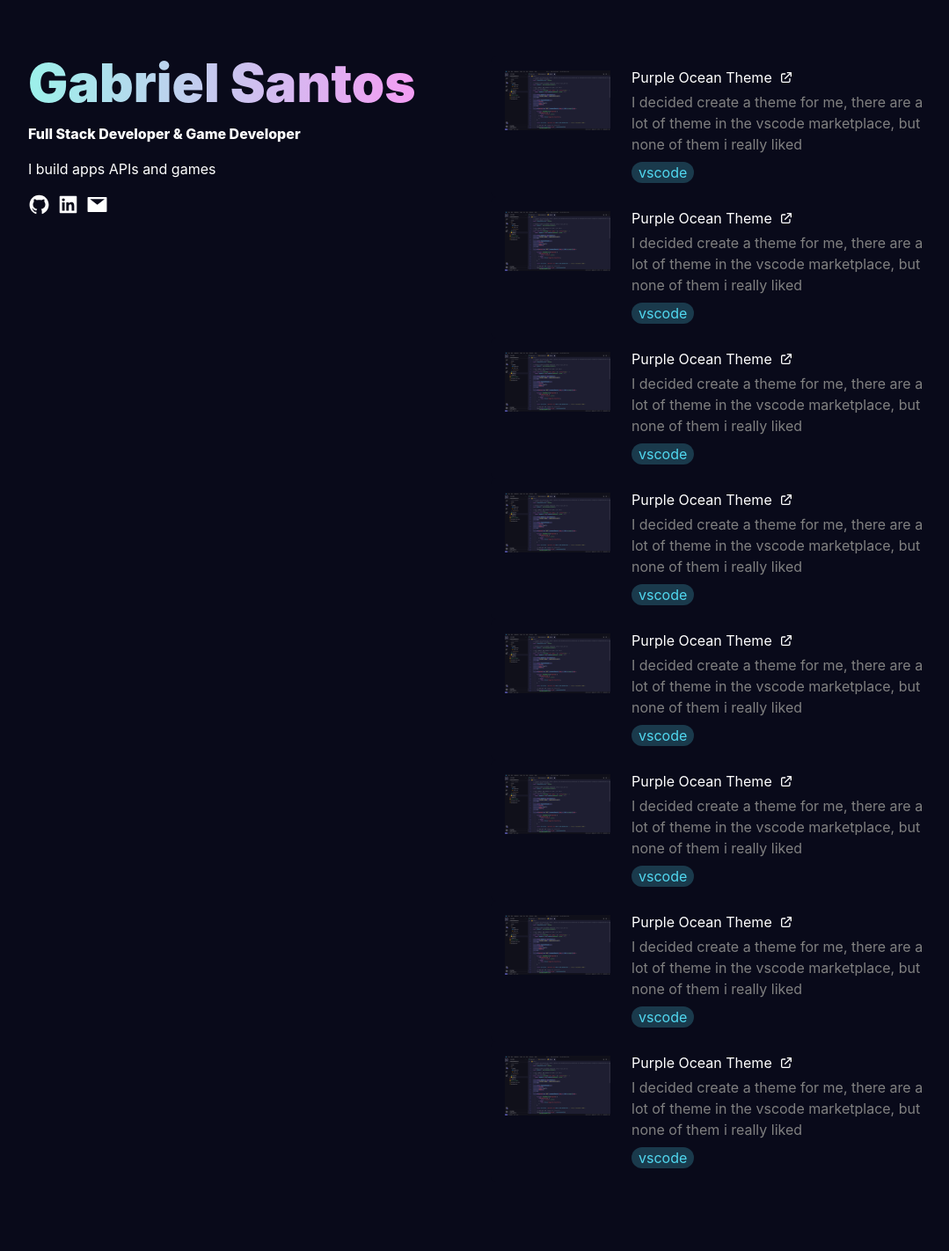
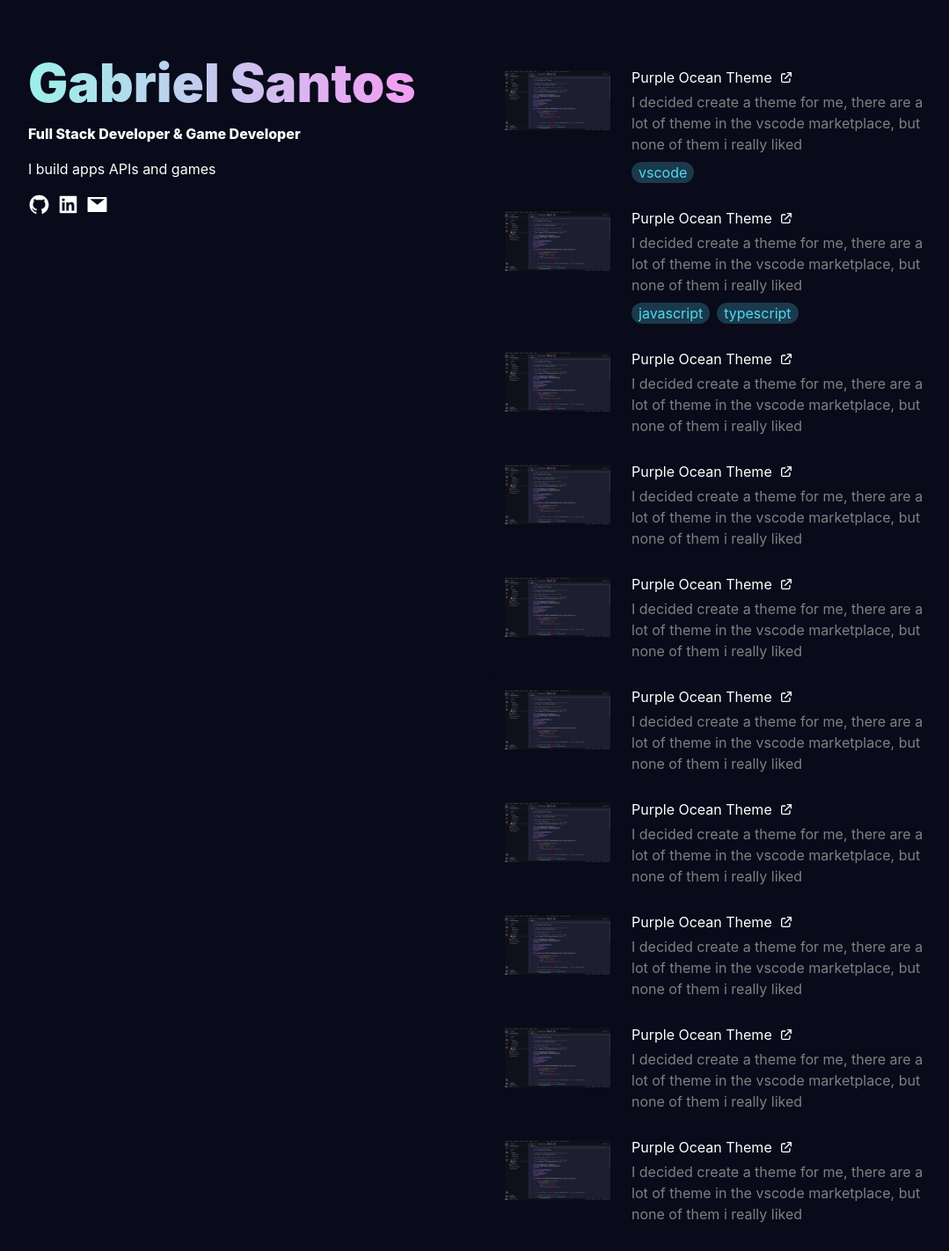
Before and after one commit to gbcosta/portfolioV2, a React (Vite) app: page / in a window 1280 px wide. Shown: the top 1422 px of the page at 88% size, without its empty margins (82-1161 px from the left). Before the commit the page ends 1344 px from the top, so only its background shows below. Built offline with nearby package versions, Linux system fonts and the light colour scheme.

Commit message:
update card footer

```diff
--- a/src/components/cardItem/cardItem.tsx
+++ b/src/components/cardItem/cardItem.tsx
@@ -76,8 +76,10 @@ const CardItem = (props: {
         <CardBody sx={{ padding: 0, color: "gray", mt: 2 }}>
           {props.children}
         </CardBody>
-        <CardFooter sx={{ padding: 0 }}>
-          <TechInfo>vscode</TechInfo>
+        <CardFooter sx={{ padding: 0, gap: 2, flexWrap: "wrap" }}>
+          {props.techsInfo?.map((value, index) => {
+            return <TechInfo key={index}>{value}</TechInfo>;
+          })}
         </CardFooter>
       </Flex>
     </Card>
--- a/src/components/cardItemContainer/cardItemContainer.tsx.tsx
+++ b/src/components/cardItemContainer/cardItemContainer.tsx.tsx
@@ -6,6 +6,46 @@ const CardItemContainer = (): JSX.Element => {
   return (
     <Flex sx={{ flexDir: "column", width: "100%" }}>
       <Flex sx={{ flexDir: "column" }}></Flex>
+      <CardItem
+        img={PurpleOceanImage}
+        header="Purple Ocean Theme"
+        techsInfo={["vscode"]}
+      >
+        I decided create a theme for me, there are a lot of theme in the vscode
+        marketplace, but none of them i really liked
+      </CardItem>
+      <CardItem
+        img={PurpleOceanImage}
+        header="Purple Ocean Theme"
+        techsInfo={["javascript", "typescript"]}
+      >
+        I decided create a theme for me, there are a lot of theme in the vscode
+        marketplace, but none of them i really liked
+      </CardItem>
+      <CardItem img={PurpleOceanImage} header="Purple Ocean Theme">
+        I decided create a theme for me, there are a lot of theme in the vscode
+        marketplace, but none of them i really liked
+      </CardItem>
+      <CardItem img={PurpleOceanImage} header="Purple Ocean Theme">
+        I decided create a theme for me, there are a lot of theme in the vscode
+        marketplace, but none of them i really liked
+      </CardItem>
+      <CardItem img={PurpleOceanImage} header="Purple Ocean Theme">
+        I decided create a theme for me, there are a lot of theme in the vscode
+        marketplace, but none of them i really liked
+      </CardItem>
+      <CardItem img={PurpleOceanImage} header="Purple Ocean Theme">
+        I decided create a theme for me, there are a lot of theme in the vscode
+        marketplace, but none of them i really liked
+      </CardItem>
+      <CardItem img={PurpleOceanImage} header="Purple Ocean Theme">
+        I decided create a theme for me, there are a lot of theme in the vscode
+        marketplace, but none of them i really liked
+      </CardItem>
+      <CardItem img={PurpleOceanImage} header="Purple Ocean Theme">
+        I decided create a theme for me, there are a lot of theme in the vscode
+        marketplace, but none of them i really liked
+      </CardItem>
       <CardItem img={PurpleOceanImage} header="Purple Ocean Theme">
         I decided create a theme for me, there are a lot of theme in the vscode
         marketplace, but none of them i really liked
--- a/src/components/header/header.tsx
+++ b/src/components/header/header.tsx
@@ -10,12 +10,12 @@ const Header = (): JSX.Element => {
 
   return (
     <Box
-      position={"sticky"}
       sx={{
         backgroundColor: "inherit",
         flexDir: "column",
         width: "100%",
         position: "sticky",
+        top: 100,
       }}
     >
       <Flex>
```
